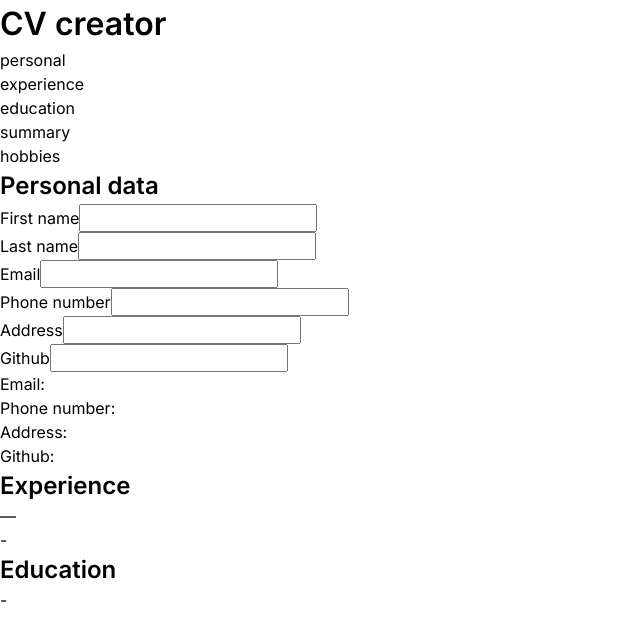
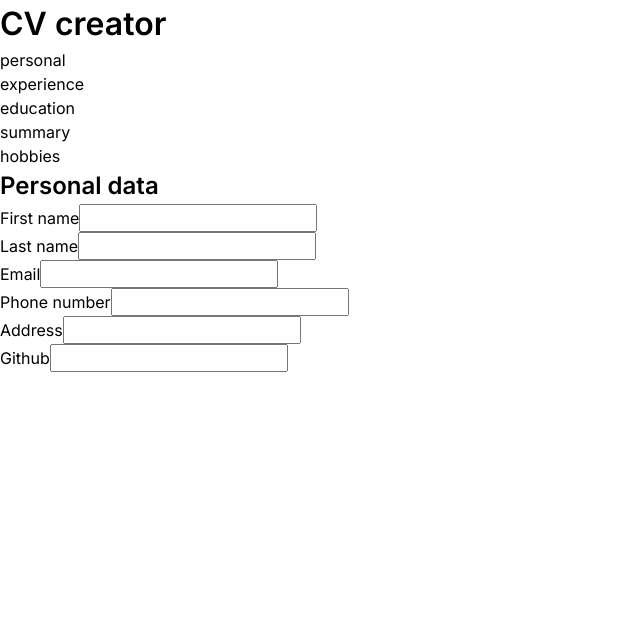
Before and after one commit to pawelgawron3/odin-cv-application, a React (Vite) app: page / in a window 1280 px wide. Shown: the top 640 px of the page, without its empty margins (0-640 px from the left). Built offline with nearby package versions, Linux system fonts and the light colour scheme.

Commit message:
Refactor the code

```diff
--- a/src/components/Preview.jsx
+++ b/src/components/Preview.jsx
@@ -1,17 +1,33 @@
 export default function Preview({ cvData }) {
   const { personal, experience, education, summary, hobbies } = cvData;
+
+  const hasExperience =
+    experience.jobName ||
+    experience.companyName ||
+    experience.city ||
+    experience.startDate ||
+    experience.endDate ||
+    experience.jobSummary;
+
+  const hasEducation =
+    education.schoolName ||
+    education.degree ||
+    education.startDate ||
+    education.endDate;
 
   return (
     <div className="preview">
       <div className="cv">
         <section>
+          {(personal.firstName || personal.lastName) && (
             <h1>
               {personal.firstName} {personal.lastName}
             </h1>
-          <p>Email: {personal.email}</p>
-          <p>Phone number: {personal.phoneNumber}</p>
-          <p>Address: {personal.address}</p>
-          <p>Github: {personal.github}</p>
+          )}
+          {personal.email && <p>Email: {personal.email}</p>}
+          {personal.phoneNumber && <p>Phone number: {personal.phoneNumber}</p>}
+          {personal.address && <p>Address: {personal.address}</p>}
+          {personal.github && <p>Github: {personal.github}</p>}
         </section>
 
         {summary && (
@@ -21,30 +37,50 @@ export default function Preview({ cvData }) {
           </section>
         )}
 
+        {hasExperience && (
           <section>
             <h2>Experience</h2>
+            {experience.jobName && (
               <p>
                 <strong>{experience.jobName}</strong>
               </p>
+            )}
+            {(experience.companyName || experience.city) && (
               <p>
-            {experience.companyName} — {experience.city}
+                {experience.companyName}
+                {experience.companyName && experience.city && " — "}
+                {experience.city}
               </p>
+            )}
+            {(experience.startDate || experience.endDate) && (
               <p>
-            {experience.startDate} - {experience.endDate}
+                {experience.startDate}
+                {experience.startDate && experience.endDate && " - "}
+                {experience.endDate}
               </p>
-          <p>{experience.jobSummary}</p>
+            )}
+            {experience.jobSummary && <p>{experience.jobSummary}</p>}
           </section>
+        )}
 
+        {hasEducation && (
           <section>
             <h2>Education</h2>
+            {education.schoolName && (
               <p>
                 <strong>{education.schoolName}</strong>
               </p>
-          <p>{education.degree}</p>
+            )}
+            {education.degree && <p>{education.degree}</p>}
+            {(education.startDate || education.endDate) && (
               <p>
-            {education.startDate} - {education.endDate}
+                {education.startDate}
+                {education.startDate && education.endDate && " - "}
+                {education.endDate}
               </p>
+            )}
           </section>
+        )}
 
         {hobbies && (
           <section>
```
Lines whose indentation alone changed are shown as unchanged.
